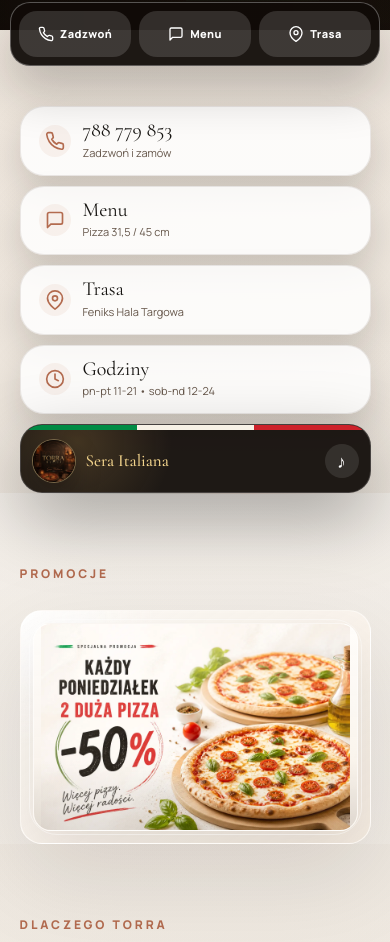
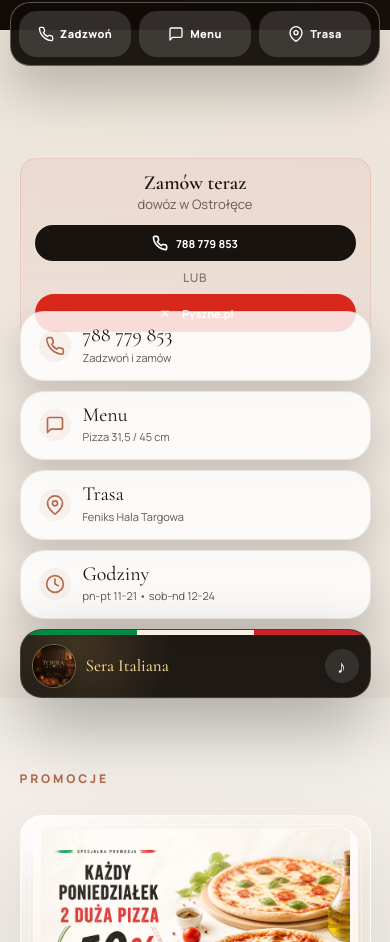
Before and after one commit to mulasty/PizzaTorra, a Next.js app: page / in a window 390 px wide. Shown: the part 768-1710 px from the top of the page. Built offline with nearby package versions, Linux system fonts and the light colour scheme; grey boxes are pictures that could not be loaded.

Commit message:
Add delivery strip under hero: phone order + Pyszne.pl with logo

```diff
--- a/src/app/page.module.css
+++ b/src/app/page.module.css
@@ -440,6 +440,90 @@
     radial-gradient(circle at 24% 22%, rgba(255, 245, 235, 0.28), transparent 32%);
 }
 
+.deliveryStrip {
+  padding-inline: clamp(16px, 5vw, 72px);
+  padding-top: 32px;
+}
+
+.deliveryStripInner {
+  display: flex;
+  align-items: center;
+  justify-content: center;
+  gap: 20px;
+  flex-wrap: wrap;
+  padding: 16px 24px;
+  border-radius: 20px;
+  background: linear-gradient(180deg, rgba(218, 41, 28, 0.06), rgba(218, 41, 28, 0.02));
+  border: 1px solid rgba(218, 41, 28, 0.12);
+}
+
+.deliveryStripText {
+  display: flex;
+  flex-direction: column;
+  gap: 2px;
+}
+
+.deliveryStripText strong {
+  font-family: var(--font-display), Georgia, serif;
+  font-size: 20px;
+  font-weight: 600;
+  line-height: 1;
+  color: #191310;
+}
+
+.deliveryStripText span {
+  font-size: 13px;
+  color: #6b5b4f;
+}
+
+.deliveryStripActions {
+  display: flex;
+  align-items: center;
+  gap: 10px;
+}
+
+.deliveryPhoneButton,
+.deliveryPyszneButton {
+  display: inline-flex;
+  align-items: center;
+  gap: 8px;
+  padding: 10px 20px;
+  border-radius: 999px;
+  font-size: 13px;
+  font-weight: 700;
+  text-decoration: none;
+  white-space: nowrap;
+  transition: transform 160ms ease, box-shadow 160ms ease;
+}
+
+.deliveryPhoneButton {
+  background: #191310;
+  color: #fff;
+}
+
+.deliveryPhoneButton:hover {
+  transform: translateY(-1px);
+  box-shadow: 0 6px 20px rgba(25, 19, 16, 0.18);
+}
+
+.deliveryPyszneButton {
+  background: #DA291C;
+  color: #fff;
+}
+
+.deliveryPyszneButton:hover {
+  transform: translateY(-1px);
+  box-shadow: 0 6px 20px rgba(218, 41, 28, 0.24);
+}
+
+.deliveryStripOr {
+  font-size: 12px;
+  color: #8c7b6c;
+  font-weight: 600;
+  letter-spacing: 0.04em;
+  text-transform: uppercase;
+}
+
 .quickActionsSection {
   margin-top: clamp(-112px, -8vw, -76px);
   padding-top: 0;
@@ -2024,6 +2108,28 @@
   .musicPlayer {
     width: 100%;
   }
+
+  .deliveryStrip {
+    padding-top: 24px;
+  }
+
+  .deliveryStripInner {
+    flex-direction: column;
+    text-align: center;
+    padding: 16px;
+    gap: 14px;
+  }
+
+  .deliveryStripActions {
+    width: 100%;
+    justify-content: center;
+  }
+
+  .deliveryPhoneButton,
+  .deliveryPyszneButton {
+    padding: 10px 16px;
+    font-size: 12px;
+  }
 }
 
 @media (max-width: 900px) {
@@ -2536,6 +2642,35 @@
 
   .contactButtons a {
     width: 100%;
+  }
+
+  .deliveryStrip {
+    padding-top: 16px;
+  }
+
+  .deliveryStripInner {
+    padding: 14px;
+    gap: 12px;
+    border-radius: 16px;
+  }
+
+  .deliveryStripActions {
+    flex-wrap: wrap;
+    gap: 8px;
+  }
+
+  .deliveryStripOr {
+    width: 100%;
+    text-align: center;
+  }
+
+  .deliveryPhoneButton,
+  .deliveryPyszneButton {
+    flex: 1;
+    justify-content: center;
+    min-width: 0;
+    padding: 10px 12px;
+    font-size: 11px;
   }
 }
 
--- a/src/app/page.tsx
+++ b/src/app/page.tsx
@@ -391,6 +391,32 @@
         </div>
       </section>
 
+      <section className={styles.deliveryStrip}>
+        <div className={styles.deliveryStripInner}>
+          <div className={styles.deliveryStripText}>
+            <strong>Zamów teraz</strong>
+            <span>dowóz w Ostrołęce</span>
+          </div>
+          <div className={styles.deliveryStripActions}>
+            <a href={phoneHref} className={styles.deliveryPhoneButton}>
+              <svg width="16" height="16" viewBox="0 0 24 24" fill="none" stroke="currentColor" strokeWidth="2.5" strokeLinecap="round" strokeLinejoin="round" aria-hidden="true">
+                <path d="M22 16.92v3a2 2 0 0 1-2.18 2 19.79 19.79 0 0 1-8.63-3.07 19.5 19.5 0 0 1-6-6 19.79 19.79 0 0 1-3.07-8.67A2 2 0 0 1 4.11 2h3a2 2 0 0 1 2 1.72 12.84 12.84 0 0 0 .7 2.81 2 2 0 0 1-.45 2.11L8.09 9.91a16 16 0 0 0 6 6l1.27-1.27a2 2 0 0 1 2.11-.45 12.84 12.84 0 0 0 2.81.7A2 2 0 0 1 22 16.92z"/>
+              </svg>
+              {phoneDisplay}
+            </a>
+            <span className={styles.deliveryStripOr}>lub</span>
+            <a href={siteConfig.pysznepl.url} className={styles.deliveryPyszneButton} target="_blank" rel="noopener noreferrer">
+              <svg width="18" height="18" viewBox="0 0 24 24" fill="none" aria-hidden="true">
+                <rect x="2" y="4" width="20" height="16" rx="3" fill="#DA291C"/>
+                <path d="M7 10h10M12 10v4" stroke="#fff" strokeWidth="2" strokeLinecap="round"/>
+                <path d="M8 17L10 14M16 17L14 14" stroke="#fff" strokeWidth="1.5" strokeLinecap="round"/>
+              </svg>
+              Pyszne.pl
+            </a>
+          </div>
+        </div>
+      </section>
+
       <section className={styles.quickActionsSection}>
         <div className={styles.quickActionsWrap}>
           <div className={styles.quickActionsTrack}>
--- a/src/content/site.ts
+++ b/src/content/site.ts
@@ -69,6 +69,10 @@
     googleReviewsUrl,
     googleReviewUrl,
   },
+  pysznepl: {
+    status: "active",
+    url: "https://www.pyszne.pl/menu/torra-pizzeria-ostroleka",
+  },
   analytics: {
     googleAnalyticsId: "G-7PHN5DFMHN",
   },
```
